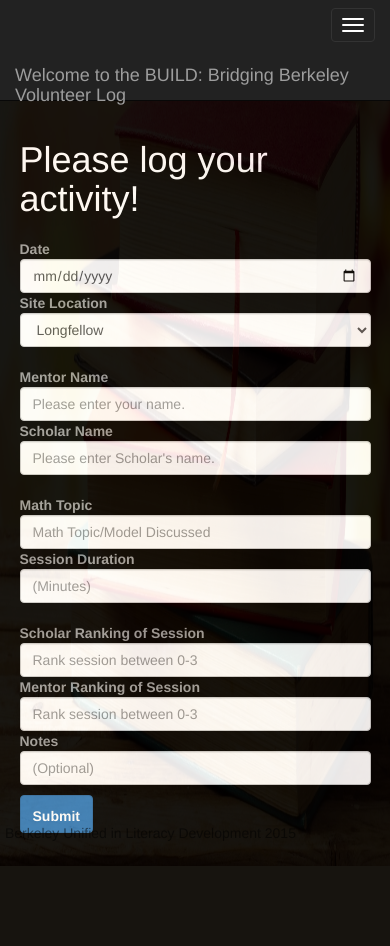
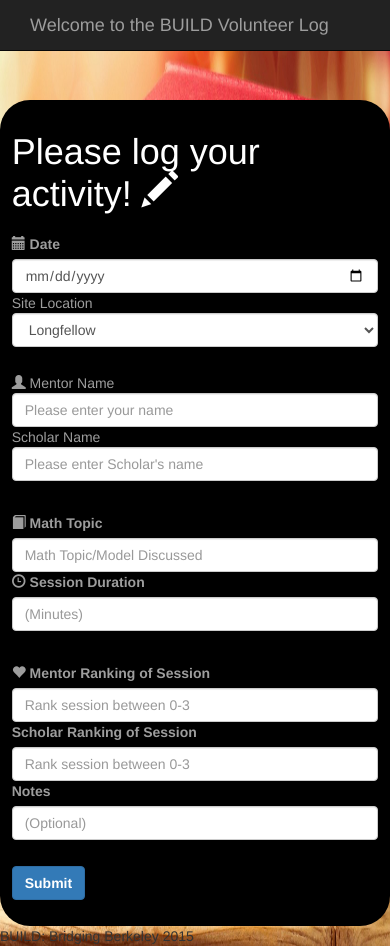
Before and after one commit to ssstrieu/BuildVolunteerLog, a Flask app: page / in a window 390 px wide. Before the commit the page ends 866 px from the top, so only its background shows below. Run offline with Flask 2, Linux system fonts and the light colour scheme; some libraries are stand-ins or nearby versions.

Commit message:
layout edits for mobile

```diff
--- a/static/css/style.css
+++ b/static/css/style.css
@@ -7,8 +7,9 @@ body{
 .main{
 	margin-top:100px;
 	background-color: #000;
-	padding: 5%;
-	opacity: 0.9;
+	padding: 3%;
+	opacity: 1;
+	border-radius: 30px;
 
 }
 
@@ -21,7 +22,7 @@ color: #fff;
 	display:inline;
 }
 .main .labels{
-	font-weight: bold;
+	font-weight: bold
 	margin:0;
 	color: #9d9d9d;
 
@@ -31,14 +32,7 @@ color: #fff;
 
 }
 .row_spacing{
-	PADDING:10PX 0;
+	padding:16px 0;
+
 
 }
-footer{
-	position: absolute;
-	bottom:1;
-	left:1;
-	color: #000;
-	opacity: .5;
-	padding-left:1%;
-}
--- a/templates/index.html
+++ b/templates/index.html
@@ -9,34 +9,7 @@
 <!-- Bootstrap collapsible navbar -->
 	<nav class="navbar navbar-inverse navbar-default navbar-fixed-top">
 	  <div class="container-fluid">
-	    <!-- Brand and toggle get grouped for better mobile display -->
-	    <div class="navbar-header">
-	      <button type="button" class="navbar-toggle collapsed" data-toggle="collapse" data-target="#bs-example-navbar-collapse-1" aria-expanded="false">
-	        <span class="sr-only">Toggle navigation</span>
-	        <span class="icon-bar"></span>
-	        <span class="icon-bar"></span>
-	        <span class="icon-bar"></span>
-	      </button>
-	      <a class="navbar-brand" href="/">Welcome to the BUILD: Bridging Berkeley Volunteer Log</a>
-	    </div>
-
-	    <!-- Collect the nav links, forms, and other content for toggling -->
-	    <div class="collapse navbar-collapse" id="bs-example-navbar-collapse-1">
-
-			<!-- Button routes to the Google OAUTH -->
-			{% if signed_in==False %}
-				<form class="nav navbar-nav navbar-right navbar-form" role="signin" action='/signin' method='GET'>
-					<div class="form-group">
-					<button class="btn btn-danger" type="submit"><strong>Sign In </strong></button>
-				</div>
-				</form>
-			{% endif%}
-
-			{% if post_success==True %}
-				<div class='nav navbar-nav navbar-right' style='color:yellow;padding:15px;'> {{ message }}</div>
-			{% endif %}
-
-	    </div><!-- /.navbar-collapse -->
+	      <a class="navbar-brand" href="/">Welcome to the BUILD Volunteer Log</a>
 	  </div><!-- /.container-fluid -->
 	</nav>
 </head>
@@ -45,12 +18,6 @@
 
 	<!-- The form the Volunteers fill out after signing in -->
 	<div class="container main">
-<!-- 		{% if signed_in==False %}
-			<H1>Welcome to the BUILD-Bridging Berkeley Log</H1>
-			<h2>Please sign in with your BeConnected Account.</h2>
-
-		{% endif %} -->
-		{% if signed_in==True %}
 
 <!-- This message displays when something is wrong with the form. -->
 	{% if error_msg==True %}
@@ -59,13 +26,20 @@
 		{{ message }}
 	</div>
 	{% endif %}
+<!-- This message displays when the form has posted successfully. -->
+	{% if post_success==True %}
+	<div class="alert alert-success alert-dismissible" role="alert">
+		<button type="button" class="close" data-dismiss="alert" aria-label="Close"><span aria-hidden="true">&times;</span></button>
+		{{ message }}
+	</div>
+	{% endif%}
 
 <!-- Actual form here -->
-	<h1>Please log your activity!</h1>
+	<h1> Please log your activity! <span class='glyphicon glyphicon-pencil'></span></h1>
 	    <form action='/submitLog' method='POST'>
 	        <div class='row' STYLE='PADDING:10PX 0;'>
 	          	<div class='col-md-3'>
-	          		<label for='date' class='labels'>Date</label>
+	          		<label for='date' class='labels'><span class='glyphicon glyphicon-calendar'></span> Date</label>
 	                <input type="date" class='form-control' name="date" required>
 	          	</div>
 
@@ -74,55 +48,51 @@
 	                <select class='form-control' id='select' name='site' required>
 	                    <option value='Longfellow'>Longfellow</option>
 
-	                    <!-- options for more school sites --->
+	                    <!-- options for more school sites
 
-	                    <!--
 	                    <option value='site_2'>School2</option>
 	                    <option value='site_3'>School3</option>
-	                    <option value='site_4'>School4</option>
-	                    <option value='site_5'>School5</option>
+
 	                	-->
-
 	                </select>
 	            </div>
 	        </div>
 	        <div class='row row_spacing'>
 	            <div class='col-md-6'>
 
-	                <lable for='mentor' class='labels'>Mentor Name</lable>
-	                <input type="text" class='form-control' name="mentor" placeholder="Please enter your name." required>
+	                <lable for='mentor' class='labels'><span class='glyphicon glyphicon-user'></span> Mentor Name</lable>
+	                <input type="text" class='form-control' name="mentor" placeholder="Please enter your name" required>
 
 	            </div>
 	            <div class='col-md-6'>
 
 	                <lable for='scholar' class='labels'>Scholar Name</lable>
-	                <input type="text" class='form-control' name="scholar" placeholder="Please enter Scholar's name." required>
+	                <input type="text" class='form-control' name="scholar" placeholder="Please enter Scholar's name" required>
 
 	            </div>
 
 	        </div>
 			<div class='row row_spacing'>
 	          	<div class='col-md-6'>
-	                <label for='math_topic'class='labels'>Math Topic</label>
+	                <label for='math_topic'class='labels'><span class='glyphicon glyphicon-book'></span> Math Topic</label>
 	                <input type="text" class='form-control' name="math_topic" placeholder="Math Topic/Model Discussed" required>
 	            </div>
 
 	           	<div class='col-md-6'>
-	                <label for='duration' class='labels'>Session Duration</label>
+	                <label for='duration' class='labels'><span class='glyphicon glyphicon-time'></span> Session Duration</label>
 	                <input type="number" class='form-control' min='0' max='60' name="duration" placeholder="(Minutes)" required>
 	            </div>
 
 	          </div> <!--end row-->
 	          <div class='row row_spacing' >
+				<div class='col-md-3'>
+	                <label for='notes'class='labels'><span class='glyphicon glyphicon-heart'></span> Mentor Ranking of Session</label>
+	                <input type="number" min='0' max='3' class='form-control' name="scholar_rank" placeholder="Rank session between 0-3" required>
+	            </div>
 
 	            <div class='col-md-3'>
 	                <label for='notes'class='labels'>Scholar Ranking of Session</label>
 	                <input type="number" min='0' max='3' class='form-control' name="mentor_rank" placeholder="Rank session between 0-3" required>
-	            </div>
-
-	          	<div class='col-md-3'>
-	                <label for='notes'class='labels'>Mentor Ranking of Session</label>
-	                <input type="number" min='0' max='3' class='form-control' name="scholar_rank" placeholder="Rank session between 0-3" required>
 	            </div>
 
 	          	<div class='col-md-6'>
@@ -133,11 +103,11 @@
 
 	          </div><!--end row-->
 
-	          <a href='#placeResults'><button class="showBtn btn btn-primary roundCorners" type="submit" style='padding-top:10px;'><strong>Submit</strong></button></a>
+	          <a href='#placeResults'><button class="showBtn btn btn-primary roundCorners" type="submit" style='margin-top:10px;'><strong>Submit</strong></button></a>
 
         </form><!--/input-group -->
 	</div>
-	{% endif %}
+
 
 
 
@@ -148,4 +118,4 @@
     <script src="../static/js/main.js"></script>
 </body>
 
-<footer>Berkeley Unified in Literacy Development 2015</footer>
+<footer style='display:block;'>BUILD: Bridging Berkeley 2015</footer>
```
